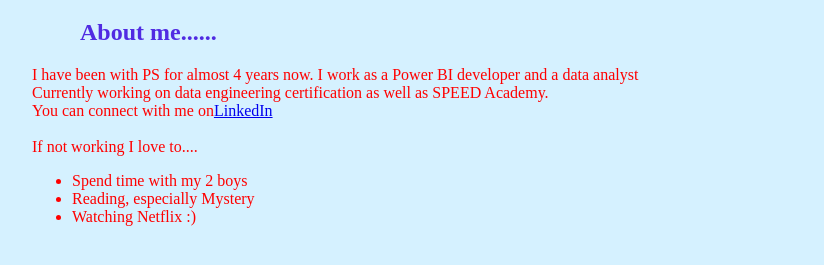
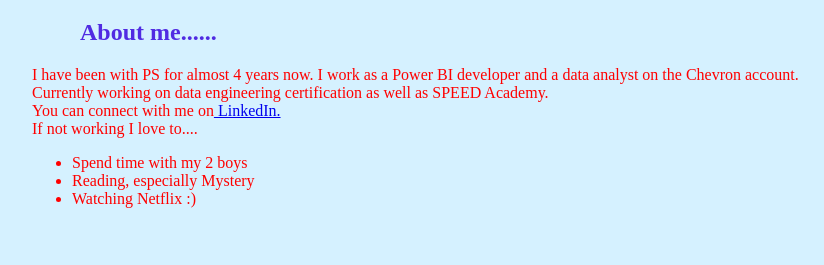
Before and after one commit to nupurkulkarni27/nupurkulkarni27.github.io, a plain HTML site: page index.html in a window 1280 px wide. Shown: the part 61-326 px from the top of the page, without its empty margins (72-896 px from the left). Drawn offline with Linux system fonts and the light colour scheme.

Commit message:
text change

```diff
--- a/index.html
+++ b/index.html
@@ -24,13 +24,12 @@
 <body>
 
   <h1 id = "id1">Nupur Kulkarni</h1>
-  <h2 class = "Header2"> About me......</h2>
-  <p id = "id2"> I have been with PS for almost 4 years now. I work as a Power BI developer and a data analyst <br>
+  <h2 class = "Header2">About me......</h2>
+  <p id = "id2"> I have been with PS for almost 4 years now. I work as a Power BI developer and a data analyst on the Chevron account. <br>
     Currently working on data engineering certification as well as SPEED Academy. <br>
-    You can connect with me on<a href="https://www.linkedin.com/feed/">LinkedIn</a>  <br><br>
+    You can connect with me on<a href="https://www.linkedin.com/feed/"> LinkedIn.</a>  <br>
     If not working I love to....  </p>
-  <ul id = "id3">
-    <li> Spend time with my 2 boys</li>
+  <ul id = "id3"><li> Spend time with my 2 boys</li>
     <li> Reading, especially Mystery</li>
     <li> Watching Netflix :)</li>
   </ul>
```
